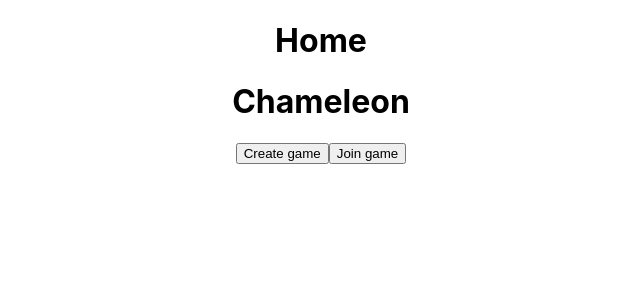
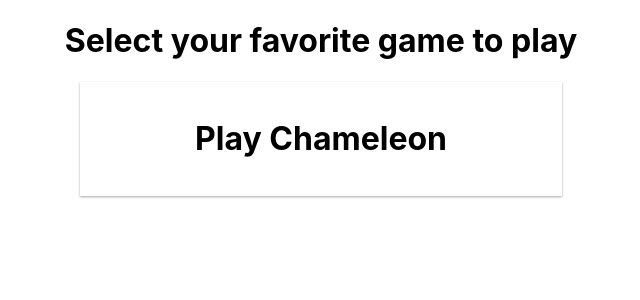
Before and after one commit to montemisa/gameNightGames, a React (Create React App) app: page / in a window 1280 px wide. Shown: the top 300 px of the page, without its empty margins (319-959 px from the left). Built offline with nearby package versions, Linux system fonts and the light colour scheme.

Commit message:
Set up store and router

```diff
--- a/src/App.css
+++ b/src/App.css
@@ -1,5 +1,8 @@
 .App {
   text-align: center;
+  display: flex;
+  flex-direction: column;
+  align-items: center;
 }
 
 .App-logo {
@@ -36,3 +39,15 @@
     transform: rotate(360deg);
   }
 }
+
+.app-select-game-card:hover {
+  cursor: pointer;
+  box-shadow: 0 14px 28px rgba(0,0,0,0.25), 0 10px 10px rgba(0,0,0,0.22);
+}
+
+.app-select-game-card {
+  padding: 16px;
+  width: 450px;
+  box-shadow: 0 1px 3px rgba(0,0,0,0.12), 0 1px 2px rgba(0,0,0,0.24);
+  transition: all 0.3s cubic-bezier(.25,.8,.25,1);
+}
--- a/src/App.tsx
+++ b/src/App.tsx
@@ -1,12 +1,16 @@
 import React from 'react';
 import logo from './logo.svg';
 import './App.css';
-import Home from './components/Home'
+import { Navigate, useNavigate } from "react-router-dom";
 
 function App() {
+  const navigate = useNavigate();
   return (
     <div className="App">
-      <Home />
+      <h1>Select your favorite game to play</h1>
+      <div onClick={() => navigate("/chameleon")} className="app-select-game-card">
+        <h1>Play Chameleon</h1>
+      </div>
     </div>
   );
 }
--- /dev/null
+++ b/src/components/Chameleon/ChameleonLobby.tsx
@@ -0,0 +1,14 @@
+import React from 'react';
+import { useAppSelector } from '../../hooks'
+
+
+
+export default function ChameleonLobby() {
+    const state = useAppSelector((state) => state.chameleonState);
+
+    return (
+        <div className="App">
+            <h1>Hello {state.currentPlayer} Waiting for other players</h1>
+        </div>
+    );
+}
--- /dev/null
+++ b/src/components/Chameleon/ChameleonSlice.ts
@@ -0,0 +1,31 @@
+import { createAsyncThunk, createSlice } from '@reduxjs/toolkit'
+import { LoadState } from '../../types';
+
+
+interface ChameleonState {
+    loadState: LoadState,
+    gameStatus: string,
+    players: Array<string>,
+    currentPlayer: string,
+};
+
+const initialState: ChameleonState  = {
+    loadState: LoadState.INIT,
+    gameStatus: "INIT",
+    players: [],
+    currentPlayer: '',
+};
+
+export const chameleonSlice = createSlice({
+    name: 'ChameleonState',
+    initialState,
+    reducers: {
+        setCurrentPlayer: (state, action) => {
+            state.currentPlayer = action.payload;
+        },
+    },
+});
+
+export const { setCurrentPlayer } = chameleonSlice.actions;
+
+export default chameleonSlice.reducer;
--- /dev/null
+++ b/src/components/Chameleon/CreateChameleonGame.tsx
@@ -0,0 +1,22 @@
+import React, {ChangeEvent, useState} from 'react';
+import {useAppDispatch} from '../../hooks';
+import {setCurrentPlayer} from './ChameleonSlice';
+import { useNavigate } from "react-router-dom";
+
+export default function CreateChameleonGame() {
+    const dispatch = useAppDispatch();
+    const navigate = useNavigate();
+    const [displayName, setDisplayName] = useState('');
+
+    const onCreateGameClick = () => {
+        dispatch(setCurrentPlayer(displayName));
+        navigate("/chameleon/lobby");
+    };
+
+    return(
+        <div className='App'>
+            <input type='text' placeholder='Enter display name' value={displayName} onChange={(e: ChangeEvent<HTMLInputElement>) => setDisplayName(e.target.value)}/>
+            <button onClick={onCreateGameClick}>Create game</button>
+        </div>
+    );
+}
--- a/src/components/Chameleon/index.tsx
+++ b/src/components/Chameleon/index.tsx
@@ -1,20 +1,23 @@
 import React from 'react';
+import { useNavigate } from "react-router-dom";
 
 export default function Chameleon() {
+    const navigate = useNavigate();
 
     const onCreateGameClick = () => {
         console.log("Create game was clicked");
-    }
+        navigate("/chameleon/create");
+    };
 
     const onJoinGameClick = () => {
         console.log("Join game was clicked");
-    }
+    };
 
     return(
-        <div className='chameleon-container'>
+        <div className='chameleon-container App'>
             <h1>Chameleon</h1>
-            <button onClick={onCreateGameClick}>Create game</button>
-            <button onClick={onJoinGameClick}>Join game</button>
+            <button onClick={onCreateGameClick}>Create a new game</button>
+            <button onClick={onJoinGameClick}>Join a game</button>
         </div>
     );
 }
--- /dev/null
+++ b/src/hooks.ts
@@ -0,0 +1,6 @@
+import { TypedUseSelectorHook, useDispatch, useSelector } from 'react-redux';
+import type { RootState, AppDispatch } from './store';
+
+// Use throughout your app instead of plain `useDispatch` and `useSelector`
+export const useAppDispatch: () => AppDispatch = useDispatch;
+export const useAppSelector: TypedUseSelectorHook<RootState> = useSelector;
--- a/src/index.tsx
+++ b/src/index.tsx
@@ -2,14 +2,46 @@ import React from 'react';
 import ReactDOM from 'react-dom/client';
 import './index.css';
 import App from './App';
+import Chameleon from './components/Chameleon';
+import CreateChameleonGame from './components/Chameleon/CreateChameleonGame';
 import reportWebVitals from './reportWebVitals';
+import { Provider } from 'react-redux';
+import  store  from './store';
+
+import {
+  createBrowserRouter,
+  RouterProvider,
+  Route,
+} from "react-router-dom";
+import ChameleonLobby from './components/Chameleon/ChameleonLobby';
+
+const router = createBrowserRouter([
+  {
+    path: "/",
+    element: <App />,
+  },
+  {
+    path: "chameleon",
+    element: <Chameleon />,
+  },
+  {
+    path: "chameleon/create",
+    element: <CreateChameleonGame />,
+  },
+  {
+    path: "chameleon/lobby",
+    element: <ChameleonLobby />
+  }
+]);
 
 const root = ReactDOM.createRoot(
   document.getElementById('root') as HTMLElement
 );
 root.render(
   <React.StrictMode>
-    <App />
+    <Provider store={store}>
+      <RouterProvider router={router} />
+    </Provider>
   </React.StrictMode>
 );
 
--- /dev/null
+++ b/src/reducers/rootReducer.ts
@@ -0,0 +1,9 @@
+import { combineReducers } from 'redux';
+import chameleonReducer from '../components/Chameleon/ChameleonSlice';
+
+
+const rootReducer = combineReducers({
+    chameleonState: chameleonReducer,
+});
+
+export default rootReducer;
--- /dev/null
+++ b/src/store/index.ts
@@ -0,0 +1,21 @@
+import { configureStore, ThunkAction, Action } from '@reduxjs/toolkit';
+
+import rootReducer from '../reducers/rootReducer'
+
+const store = configureStore({
+    reducer: rootReducer
+})
+
+// Infer the `RootState` and `AppDispatch` types from the store itself
+export type RootState = ReturnType<typeof store.getState>
+// Inferred type: {posts: PostsState, comments: CommentsState, users: UsersState}
+export type AppDispatch = typeof store.dispatch
+
+export type AppThunk<ReturnType = void> = ThunkAction<
+  ReturnType,
+  RootState,
+  unknown,
+  Action<string>
+>;
+
+export default store;
--- /dev/null
+++ b/src/types.ts
@@ -0,0 +1,6 @@
+export enum LoadState {
+    INIT,
+    LOADING,
+    LOADED,
+    ERROR,
+};
```
Also changed, not shown: package.json (+7 -0 lines), 1 other file (tests, documents, lock files or other folders).
